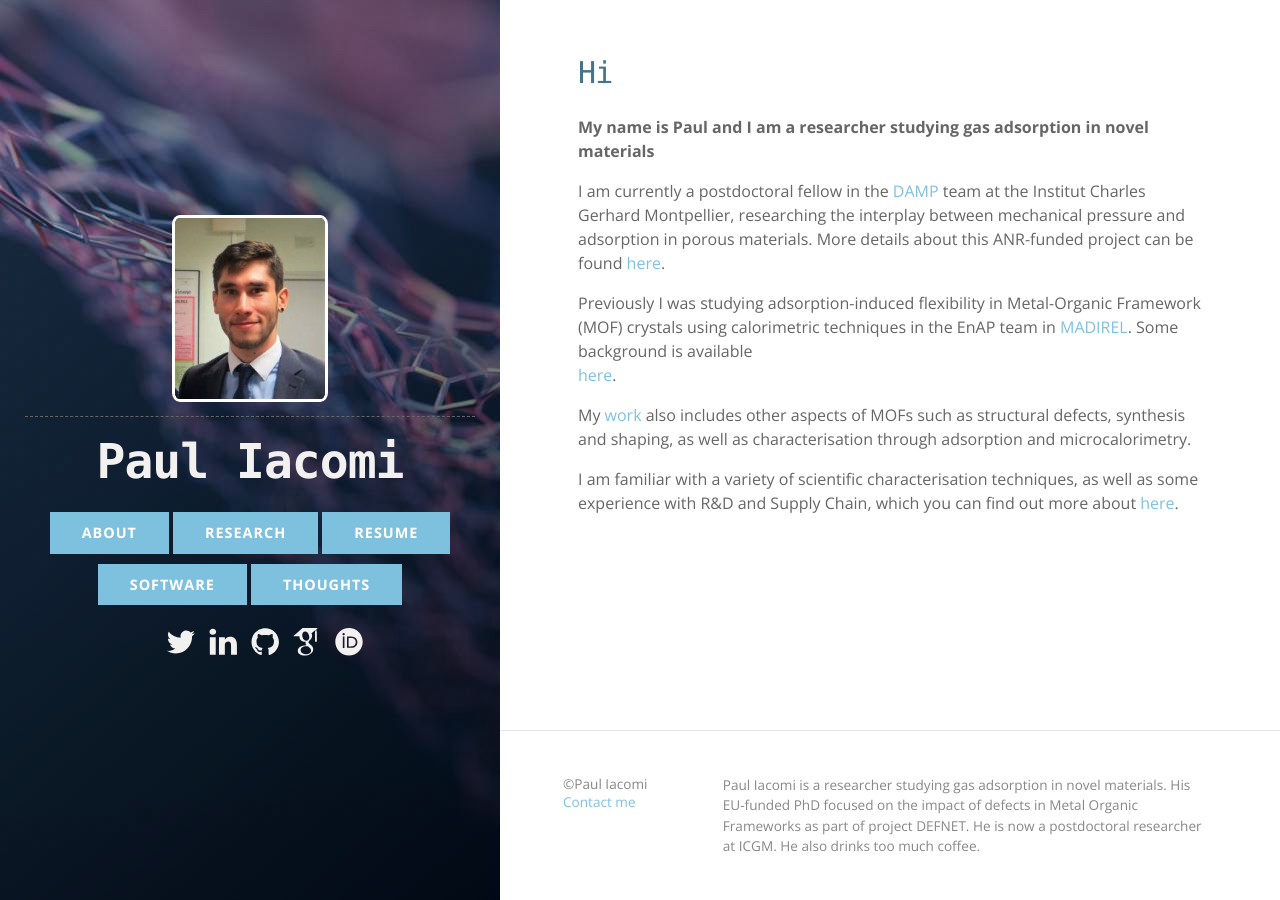
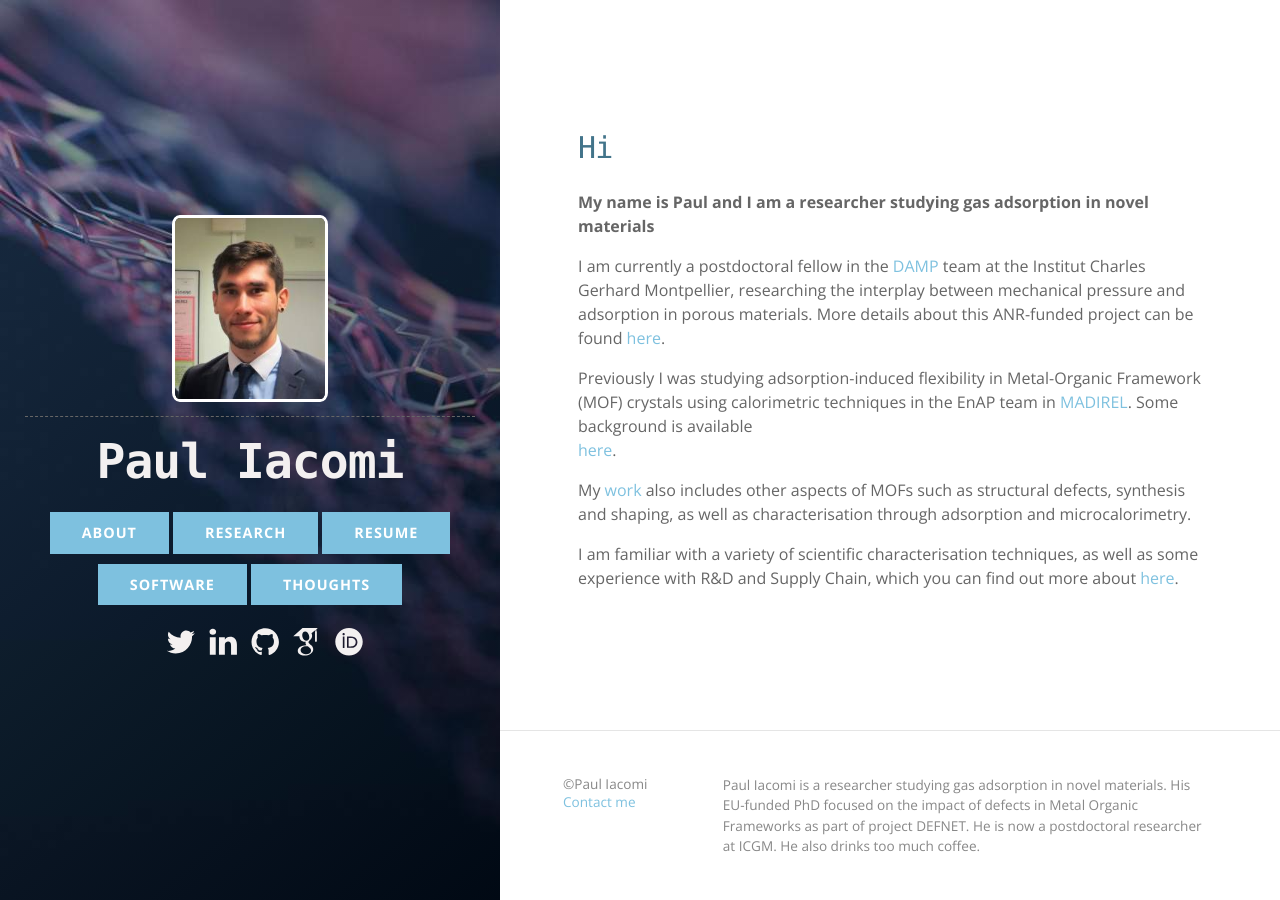
Before and after one commit to pauliacomi/pauliacomi.github.com, a Jekyll site: the page built from index.md, in a window 1280 px wide. Built offline with Jekyll 4.4.1, drawn with Linux system fonts in a browser that asks for light colours; our own code applies the rules of GitHub Pages for plain Markdown files.

Commit message:
fixed sidebar length

```diff
--- a/_includes/header.html
+++ b/_includes/header.html
@@ -24,5 +24,4 @@
             </div>
         </nav>
     </div>
-    <div class="header-overlay"></div>
 </header>
--- a/_layouts/default.html
+++ b/_layouts/default.html
@@ -8,8 +8,10 @@
   {%- include header.html -%}
 
   <div class="main-content" aria-label="Content">
-    <div class="content-container">
-    {{ content }}
+    <div class="outer-container">
+      <div class="inner-container">
+        {{ content }}
+      </div>
     </div>
     {%- include footer.html -%}
   </div>
--- a/_sass/layout.scss
+++ b/_sass/layout.scss
@@ -188,11 +188,13 @@
 .main-content {
 
     flex: 3;
+    overflow: auto;
 
     @include mobile{
         margin-left: 0%;
         width: 100%;
         flex: 1 auto;
+        overflow: visible;
     }
 
     // Stacked content/footer
@@ -231,10 +233,12 @@
 }
 
 // A container for the page content
-.content-container {
+.outer-container {
     margin: 0 10%;
     padding: 50px 0;
     max-width: 1000px;
+    display: flex;
+    align-items: center;
 
     // top
     flex: 1 auto;
@@ -247,6 +251,10 @@
     @include medium{
       max-width: 83%;
     }
+}
+
+.inner-container {
+    flex: 1 auto;
 }
 
 /* List pages (post) */
--- a/_sass/main.scss
+++ b/_sass/main.scss
@@ -35,9 +35,13 @@
 body {
   margin: 0;
   padding: 0;
+  height: 100vh;
   // sidebar + content flexbox
   display: flex;
-  flex-flow: row wrap;
+
+  @include mobile {
+    flex-direction: column;
+  }
 
   // other attributes
   color: $body-foreground;
```
